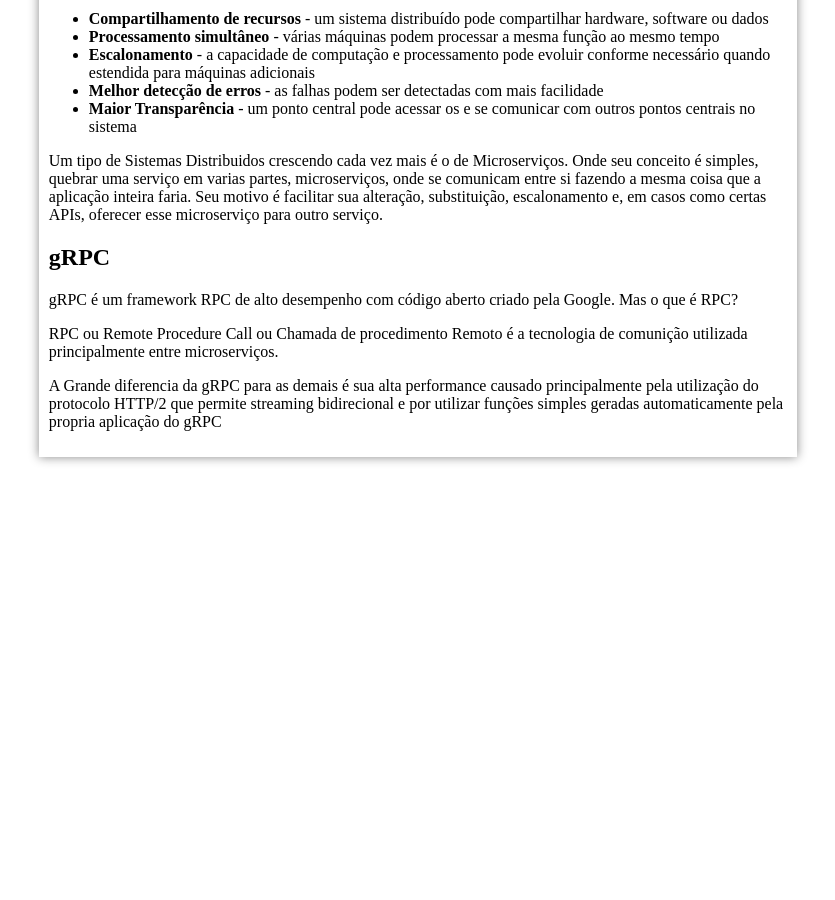
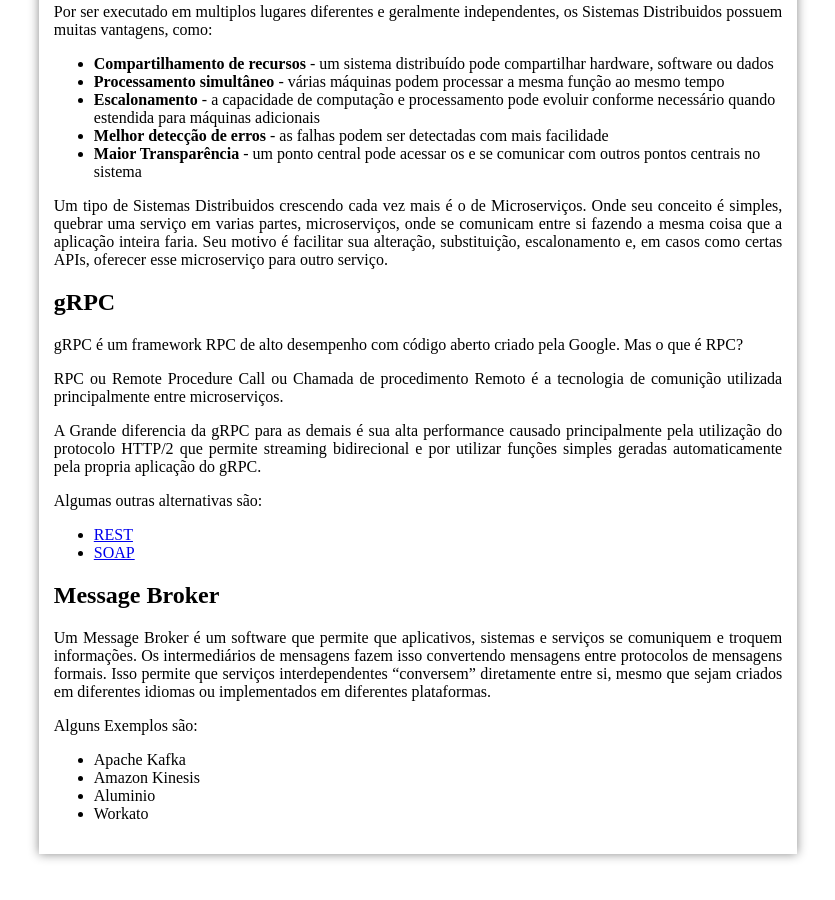
Before and after one commit to SFKyoto/blog, a plain HTML site: page index.html in a window 1280 px wide. Shown: the part 474-1374 px from the top of the page, without its empty margins (222-1057 px from the left). Before the commit the page ends 981 px from the top, so only its background shows below. Drawn offline with Linux system fonts and the light colour scheme.

Commit message:
Add files via upload

```diff
--- a/index.html
+++ b/index.html
@@ -11,6 +11,9 @@
 			<h1>
 				Como que o Sistemas Distribuidos vem transformando o mercado.
 			</h1>
+			<h6>
+				Escrito por: Cauã Akira
+			</h6>
 			<h2>
 				O que é Sistemas Distribuidos e por que usar?
 			</h2>
@@ -67,8 +70,42 @@
 				RPC ou Remote Procedure Call ou Chamada de procedimento Remoto é a tecnologia de comunição utilizada  principalmente entre microserviços.
 			</p>
 			<p>
-				A Grande diferencia da gRPC para as demais é sua alta performance causado principalmente pela utilização do protocolo HTTP/2 que permite streaming bidirecional e por utilizar funções simples geradas automaticamente pela propria aplicação do gRPC
+				A Grande diferencia da gRPC para as demais é sua alta performance causado principalmente pela utilização do protocolo HTTP/2 que permite streaming bidirecional e por utilizar funções simples geradas automaticamente pela propria aplicação do gRPC.
 			</p>
+			<p>
+				Algumas outras alternativas são:
+			</p>
+			<ul>
+				<li>
+					<a href="https://www.alura.com.br/artigos/rest-conceito-e-fundamentos">REST</a>
+				</li>
+				<li>
+					<a href="https://pt.wikipedia.org/wiki/SOAP">SOAP</a>
+				</li>
+			</ul>
+			<h2>
+				Message Broker
+			</h2>
+			<p>
+				Um Message Broker é um software que permite que aplicativos, sistemas e serviços se comuniquem e troquem informações. Os intermediários de mensagens fazem isso convertendo mensagens entre protocolos de mensagens formais. Isso permite que serviços interdependentes “conversem” diretamente entre si, mesmo que sejam criados em diferentes idiomas ou implementados em diferentes plataformas.
+			</p>
+			<p>
+				Alguns Exemplos são:
+			</p>
+			<ul>
+				<li>
+					Apache Kafka
+				</li>
+				<li>
+					Amazon Kinesis
+				</li>
+				<li>
+					Aluminio
+				</li>
+				<li>
+					Workato
+				</li>
+			</ul>
 		</div>
 	</body>
 </html>
--- a/style.css
+++ b/style.css
@@ -3,6 +3,14 @@
 	margin-right: 20%;
 	margin-top: 50px;
 	margin-bottom: 50px;
-	padding: 10px;
+	padding: 15px;
 	box-shadow: 0px 0px 10px #888888;
 }
+
+h6 {
+	text-align: right;
+}
+
+p {
+	text-align: justify;
+}
```
